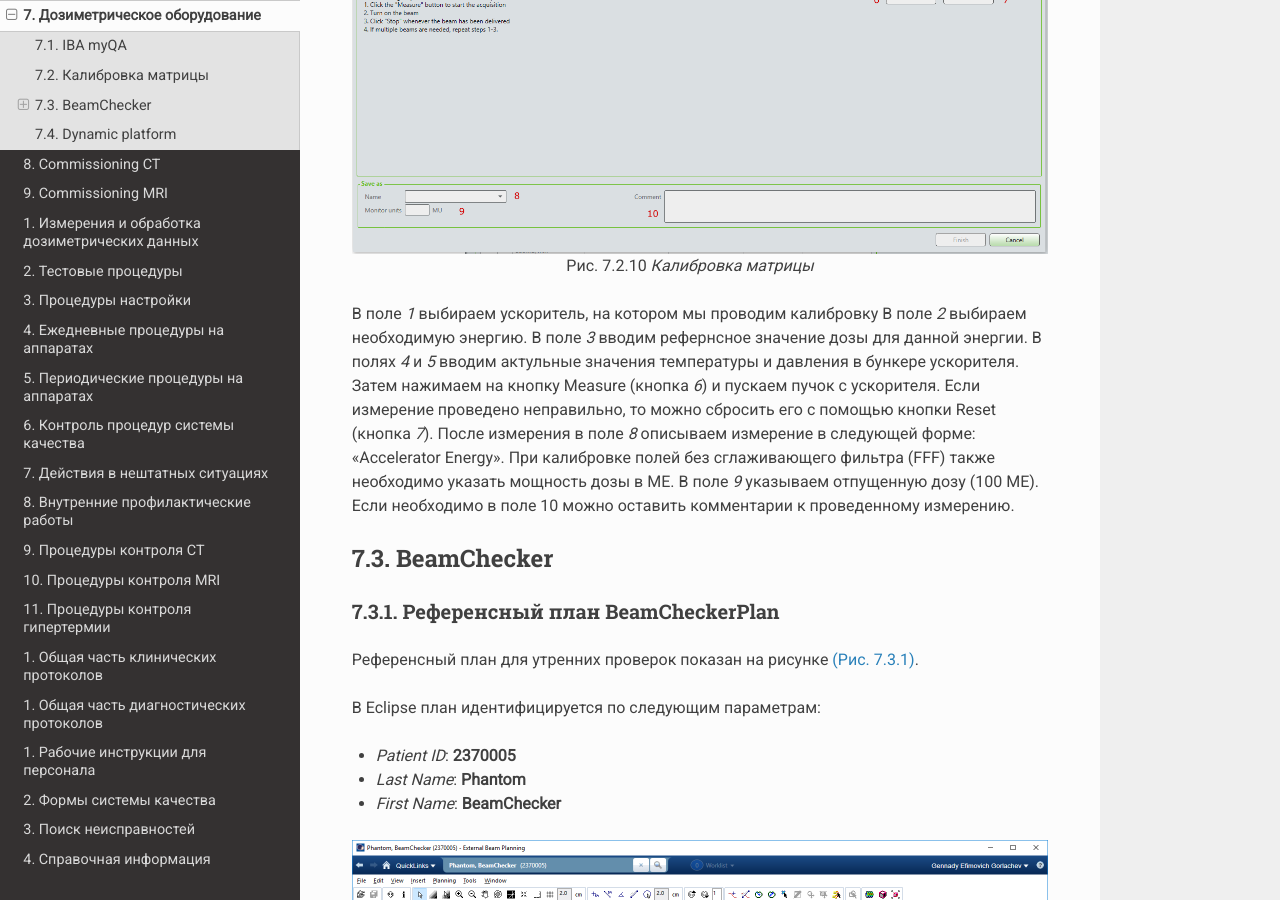
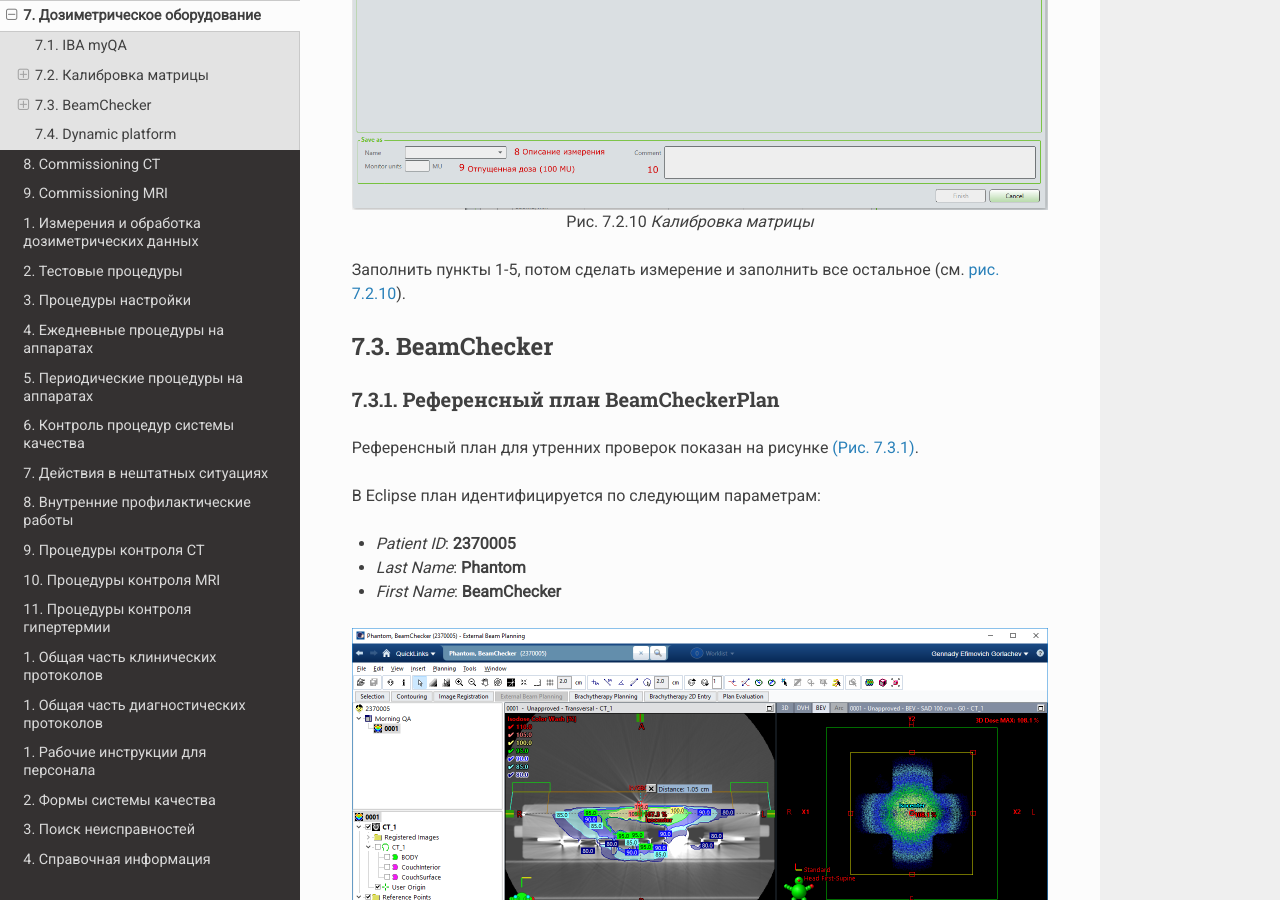
Before and after one commit to ggorlachev/RtDepBusiness, a Sphinx documentation site: the page built from source/commissioning/dosimetry_equipment.rst, in a window 1280 px wide and 900 px high, scrolled down 6059 px. Built offline with Sphinx 7.4.7 and the Read the Docs theme 2.0.0, drawn with Linux system fonts in a browser that asks for light colours; some web fonts are replaced; some of the changed text lies outside the part shown.

Commit message:
Поправки по верификации

```diff
--- a/source/Apendixes/instructions.rst
+++ b/source/Apendixes/instructions.rst
@@ -110,9 +110,9 @@
 При проведении верификации планов облуения необходим следить за следующим:
 
 #. Пациента (проект) можно создвавть вручную, а можно при импорте плана из DICOM файлов.
-#. В процессе импорта необходимо выбирать плоскость XY и нулевые смещения изоцентра (???).
+#. В процессе импорта необходимо выбирать плоскость XY и нулевые смещения изоцентра.
 #. Необходимо убдиться, что аппарат и калибровка выбраны именно для используемого
-   излучения (кторое известно системе из RTPLAN).
+   излучения (которое известно системе из RTPLAN).
 #. Импортированный план должен был быть экспортирован в единицах дозы за фракцию,
    а не суммарных дозах. Если это не было сделано правильно,
    то в дозовом распределении нужно применить умножающий фактор **1 / количестов фракций**.
--- a/source/commissioning/dosimetry_equipment.rst
+++ b/source/commissioning/dosimetry_equipment.rst
@@ -37,7 +36,8 @@
 Значения дозы полученные при прохождении пучка (размер поля 10x10см) через водный фантом (SDD = 100 см, SSD = 90 см) являются
 референсными при проведении калибровки на матрице.
 
-*Установка матрицы для калибровки*
+Установка матрицы для калибровки
+~~~~~~~~~~~~~~~~~~~~~~~~~~~~~~~~
 
 
 1. Конфигурируем стол и матрицу таким образом, чтобы перекрестие лазеров совпало с перекрестием, отмеченным на матрице (см. :numref:`рис. %s <_matrixx1>`).
@@ -109,7 +109,8 @@
 
     Конечный вид матрицы
 
-*Работа с ПО матрицы*
+Работа с ПО матрицы
+~~~~~~~~~~~~~~~~~~~
 
 Для начала калибровки после правильного размещения матрицы и пластин из твердой воды необходимо подключить питание к матрице при
 помощи специального провода идущего в комплекте и включить ее кнопкой на задней панели. Далее при помощи кабеля Ethernet необходимо
@@ -157,16 +158,7 @@
 
     Калибровка матрицы
 
-В поле *1* выбираем ускоритель, на котором мы проводим калибровку
-В поле *2* выбираем необходимую энергию.
-В поле *3* вводим рефернсное значение дозы для данной энергии.
-В полях *4* и *5* вводим актульные значения температуры и давления в бункере ускорителя.
-Затем нажимаем на кнопку Measure (кнопка *6*) и пускаем пучок с ускорителя. Если измерение проведено неправильно,
-то можно сбросить его с помощью кнопки Reset (кнопка *7*).
-После измерения в поле *8* описываем измерение в следующей форме: "Accelerator Energy".
-При калибровке полей без сглаживающего фильтра (FFF) также необходимо указать мощность дозы в МЕ.
-В поле *9* указываем отпущенную дозу (100 МЕ). Если необходимо в поле 10 можно оставить комментарии
-к проведенному измерению.
+Заполнить пункты 1-5, потом сделать измерение и заполнить все остальное (см. :numref:`рис. %s <_myqa4>`).
 
 
 BeamChecker
```
Also changed, not shown: other parts of source/commissioning/dosimetry_equipment.rst (+5 -6 lines), source/commissioning/images/myqa4.png.
